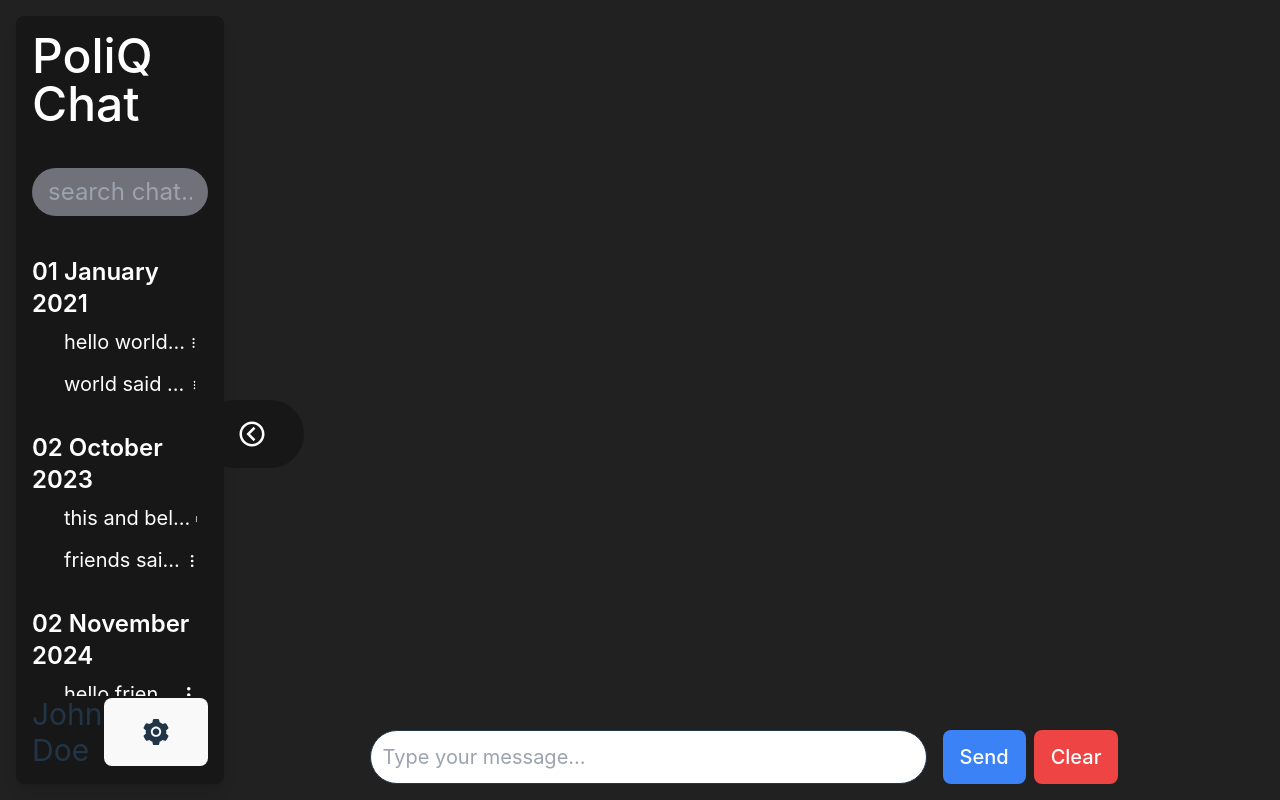
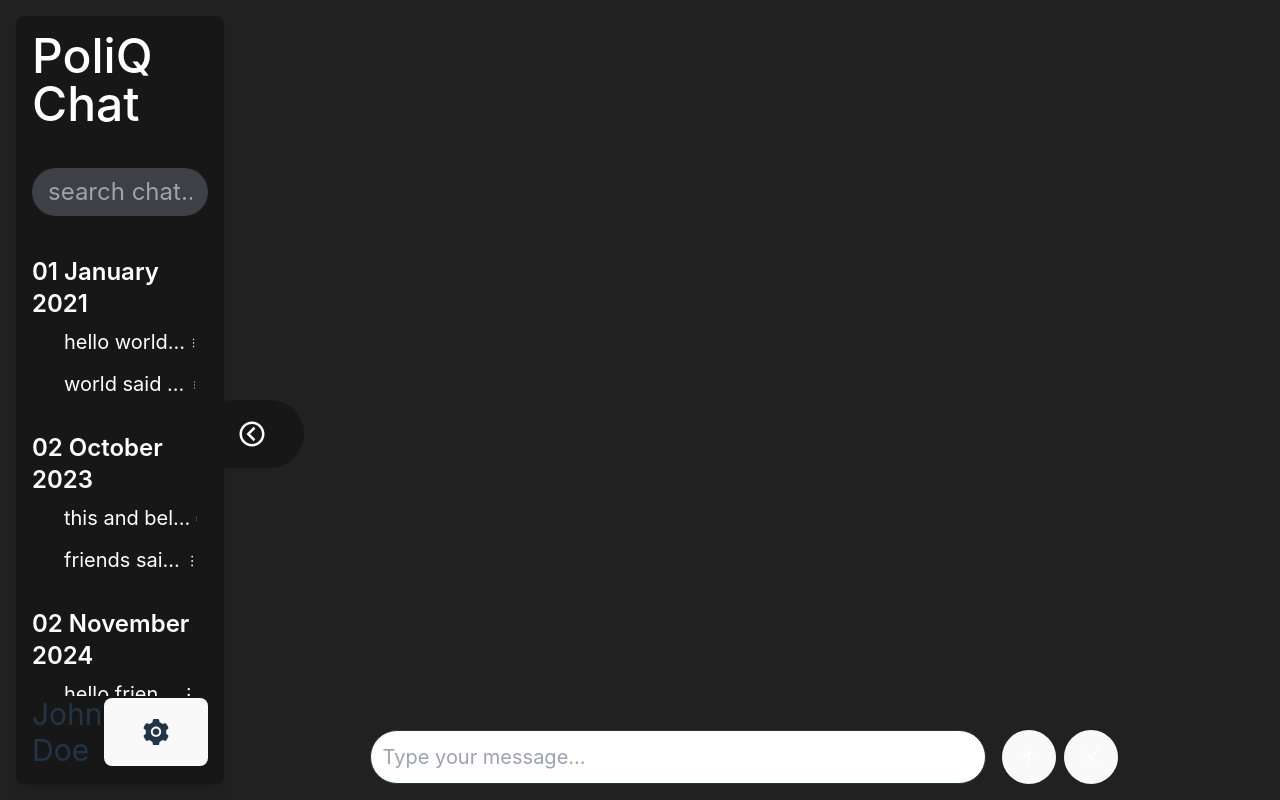
Before and after one commit to rajnaruka06/PoliQ, a React (Vite) app in the folder frontend/: page / in a window 1280 px wide. Built offline with nearby package versions, Linux system fonts and the light colour scheme.

Commit message:
putting a comment and tweaking visualisation

```diff
--- a/frontend/src/pages/chatbot.tsx
+++ b/frontend/src/pages/chatbot.tsx
@@ -7,8 +7,7 @@ import {
     BiBarChartSquare,
 } from "react-icons/bi";
 import Sidebar from "./sidebar";
-
-// Define an interface for the chat history data structure
+import { AiOutlineArrowUp, AiOutlineClose } from "react-icons/ai";
 
 interface MessageCurrent {
     sender: string;
@@ -75,7 +74,6 @@ const ChatBot: React.FC = () => {
     }, [selectedChatID]);
 
     // Function to render feedback button
-    // CHANGE: Added icons for what user can do to interact with the response
     const FeedbackButton = () => {
         return (
             <div className="flex gap-1 p-1 opacity-0 transition-opacity duration-300 group-hover:opacity-100">
@@ -118,6 +116,7 @@ const ChatBot: React.FC = () => {
             {/* Chat area */}
             <div className="flex flex-col mx-auto w-3/5">
                 <div className="overflow-y-auto flex-grow p-4 text-2xl rounded-lg">
+                    {/* TASK: need to refactor */}
                     {/* Messages */}
                     {selectedChatID
                         ? detailedMessages.map((msg, index) => (
@@ -132,8 +131,8 @@ const ChatBot: React.FC = () => {
                                   <div
                                       className={`inline-block p-2 max-w-7xl break-words rounded-full px-7 ${
                                           msg.user === "user"
-                                              ? "bg-zinc-500 text-white"
-                                              : "bg-zinc-700 text-white"
+                                              ? "bg-zinc-700 text-white"
+                                              : " text-white"
                                       }`}
                                   >
                                       {msg.content}
@@ -163,8 +162,8 @@ const ChatBot: React.FC = () => {
                                   <div
                                       className={`inline-block p-2 max-w-7xl break-words rounded-full px-7 ${
                                           msg.sender === "user"
-                                              ? "bg-zinc-500 text-white"
-                                              : "bg-zinc-700 text-white"
+                                              ? "bg-zinc-700 text-white"
+                                              : " text-white"
                                       }`}
                                   >
                                       {msg.text}
@@ -186,16 +185,16 @@ const ChatBot: React.FC = () => {
                     {/* Send button */}
                     <button
                         onClick={handleSend}
-                        className="px-4 py-2 text-white bg-blue-500 rounded-lg"
+                        className="px-4 py-2 font-extrabold text-white rounded-full"
                     >
-                        Send
+                        <AiOutlineArrowUp />
                     </button>
                     {/* Clear button */}
                     <button
                         onClick={() => setInput("")}
-                        className="px-4 py-2 text-white bg-red-500 rounded-lg"
+                        className="px-4 py-2 text-white rounded-full"
                     >
-                        Clear
+                        <AiOutlineClose />
                     </button>
                 </div>
             </div>
--- a/frontend/src/pages/sidebar.tsx
+++ b/frontend/src/pages/sidebar.tsx
@@ -4,12 +4,11 @@ import {
     BiChevronRightCircle,
     BiPin,
     BiSolidPin,
-    BiTrash, // Add this for delete
-    BiArchive, // Add this for archive
+    BiTrash,
+    BiArchive,
 } from "react-icons/bi";
-import { HiOutlineDotsVertical } from "react-icons/hi";
 
-import { AiFillSetting } from "react-icons/ai";
+import { AiFillSetting, AiOutlineMore } from "react-icons/ai";
 
 interface ChatHistory {
     date: string;
@@ -32,7 +31,7 @@ const Sidebar: React.FC<SidebarProps> = ({
     const [isSidebarVisible, setIsSidebarVisible] = useState(true);
     const [searchTerm, setSearchTerm] = useState("");
     const [pinnedChats, setPinnedChats] = useState<string[]>([]); // Tracks pinned chat IDs
-    const [isOverlaySettingsVisible, setIsOverlaySettingsVisible] =
+    const [isSettingsOverlayVisible, setIsSettingsOverlayVisible] =
         useState(false);
     // CHANGE: State to manage the visibility of the options menu for each chat
     const [showOptionsMenu, setShowOptionsMenu] = useState<string | null>(null);
@@ -173,16 +172,16 @@ const Sidebar: React.FC<SidebarProps> = ({
     };
 
     // Function to toggle Settings overlay
-    const toggleOverlaySettings = () => {
-        setIsOverlaySettingsVisible(!isOverlaySettingsVisible);
+    const toggleSettingsOverlay = () => {
+        setIsSettingsOverlayVisible(!isSettingsOverlayVisible);
     };
 
     // Overlay for Settings
-    const overlaySettings = isOverlaySettingsVisible && (
+    const overlaySettings = isSettingsOverlayVisible && (
         // Overlay content on bottom left corner
         <div
             className="fixed bottom-0 left-0 w-full h-full bg-black/70"
-            onClick={toggleOverlaySettings}
+            onClick={toggleSettingsOverlay}
         >
             <div
                 className="flex flex-col pr-2 pb-8 pl-8 w-1/6 h-screen rounded-t-lg shadow-lg"
@@ -198,7 +197,7 @@ const Sidebar: React.FC<SidebarProps> = ({
                 <div className="flex justify-end">
                     <button
                         className="text-3xl"
-                        onClick={toggleOverlaySettings}
+                        onClick={toggleSettingsOverlay}
                     >
                         <AiFillSetting />
                     </button>
@@ -235,11 +234,12 @@ const Sidebar: React.FC<SidebarProps> = ({
                                         setSelectedChatID(chat.chatID)
                                     }
                                 >
+                                    {/* Chat HIstory Area */}
                                     <div className="flex justify-between group">
                                         <span className="truncate">
                                             {chat.title}
                                         </span>
-                                        <HiOutlineDotsVertical
+                                        <AiOutlineMore
                                             onClick={(e) => {
                                                 e.stopPropagation(); // Prevents triggering the chat selection
                                                 setShowOptionsMenu(
@@ -252,6 +252,7 @@ const Sidebar: React.FC<SidebarProps> = ({
                                             className="pr-2 text-3xl"
                                         />
                                     </div>
+                                    {/* Three dots menu */}
                                     {showOptionsMenu === chat.chatID &&
                                         threeDotsMenu(chat)}
                                 </div>
@@ -264,7 +265,7 @@ const Sidebar: React.FC<SidebarProps> = ({
 
     return (
         <div
-            className={`flex flex-col p-4 relative rounded-lg shadow-lg transition-all duration-300 ease-in-out bg-sidebar ${isSidebarVisible ? "w-1/6" : "w-0"}`}
+            className={`flex flex-col relative rounded-lg shadow-lg transition-all duration-300 ease-in-out bg-sidebar ${isSidebarVisible ? "p-4 w-1/6" : "w-0"}`}
         >
             {isSidebarVisible && (
                 <>
@@ -275,7 +276,7 @@ const Sidebar: React.FC<SidebarProps> = ({
                     </div>
                     {/* Search bar */}
                     <input
-                        className="px-4 py-2 mb-10 text-2xl rounded-full bg-zinc-500"
+                        className="px-4 py-2 mb-10 text-2xl rounded-full bg-zinc-700"
                         placeholder="search chat..."
                         value={searchTerm}
                         onChange={handleSearch}
@@ -290,7 +291,7 @@ const Sidebar: React.FC<SidebarProps> = ({
                         {/* Settings button */}
                         <button
                             className="text-3xl"
-                            onClick={toggleOverlaySettings}
+                            onClick={toggleSettingsOverlay}
                         >
                             <AiFillSetting />
                         </button>
```
